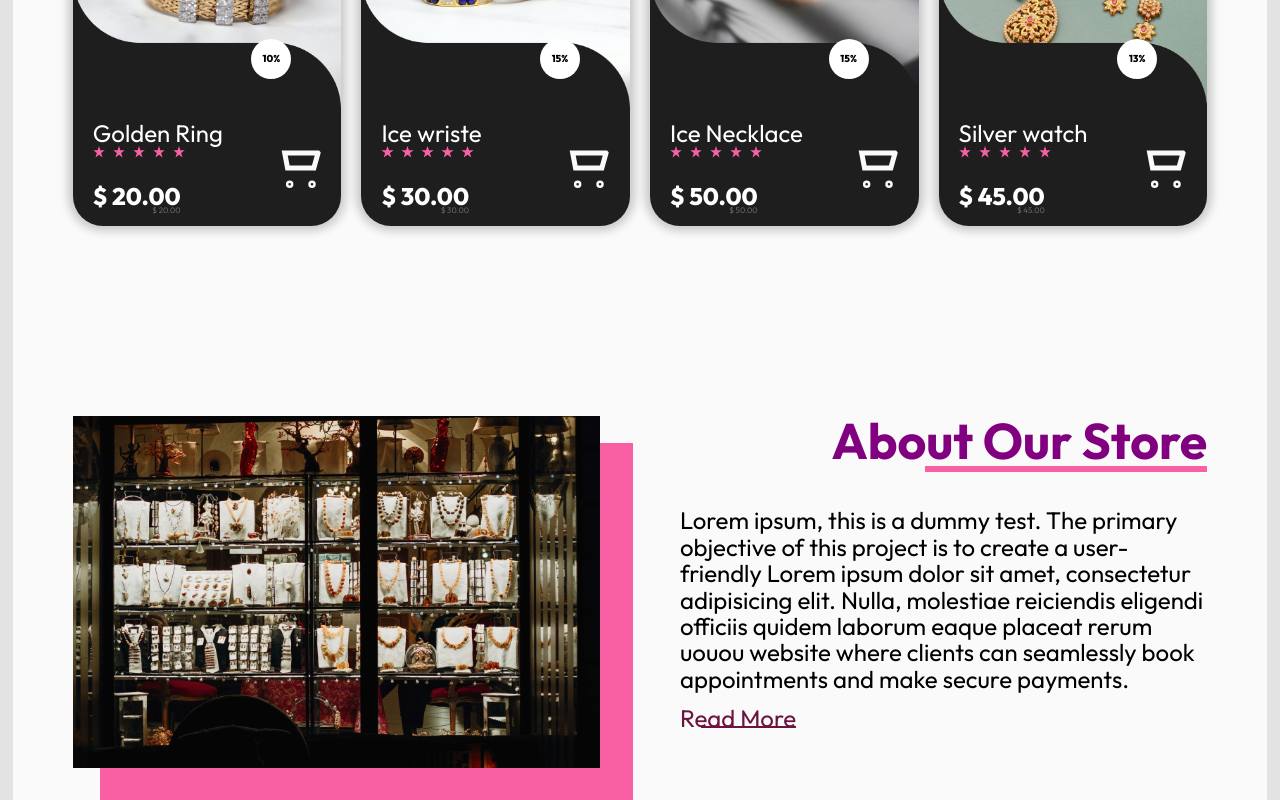
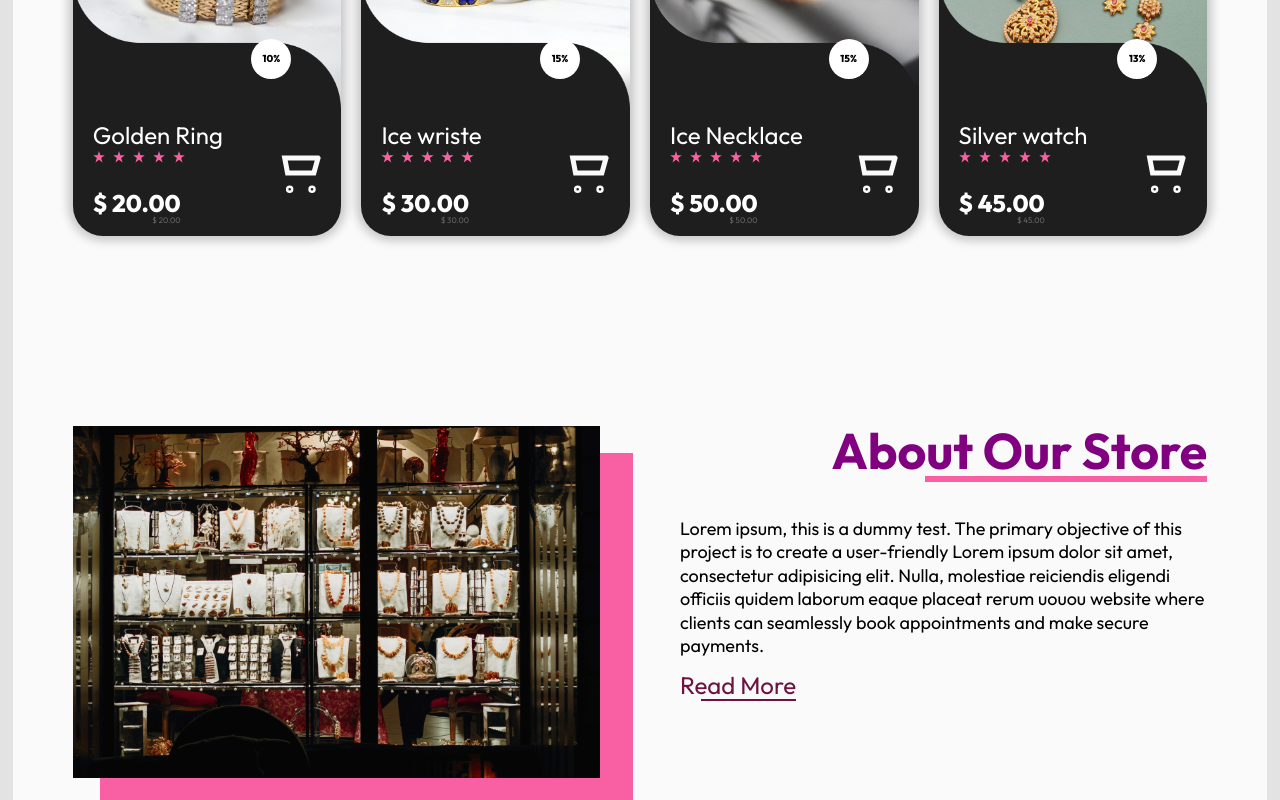
Before and after one commit to timmyproofficial/premier-store, a React (Vite) app: page / in a window 1280 px wide. Shown: the part 1260-2060 px from the top of the page. Built offline with nearby package versions, Linux system fonts and the light colour scheme.

Commit message:
Redesign the AboutDetails component paragraph.

```diff
--- a/src/components/AboutDetails.tsx
+++ b/src/components/AboutDetails.tsx
@@ -9,7 +9,7 @@ const AboutDetails = () => {
         classes="mb-14 self-end md:self-start lg:self-end"
       />
 
-      <p className="mb-5">
+      <p className="text-[1.8rem] mb-5">
         Lorem ipsum, this is a dummy test. The primary objective of this project
         is to create a user-friendly Lorem ipsum dolor sit amet, consectetur
         adipisicing elit. Nulla, molestiae reiciendis eligendi officiis quidem
--- a/src/components/HeadingBorderLink.tsx
+++ b/src/components/HeadingBorderLink.tsx
@@ -28,7 +28,7 @@ const HeadingBorderLink = ({
         </p>
         <div
           className={`${
-            bold ? `mt-[-8px]` : `mt-[-5px]`
+            bold ? `mt-[-5px]` : `mt-[-2px]`
           } bg-secondary-color w-[82%] border border-link-color self-end`}
         ></div>
       </Link>
--- a/src/index.css
+++ b/src/index.css
@@ -80,7 +80,7 @@ h4 {
 
 p {
   font-size: 1.6rem;
-  line-height: 1.1;
+  line-height: 1.3;
 }
 
 @media screen and (min-width: 768px) {
```
